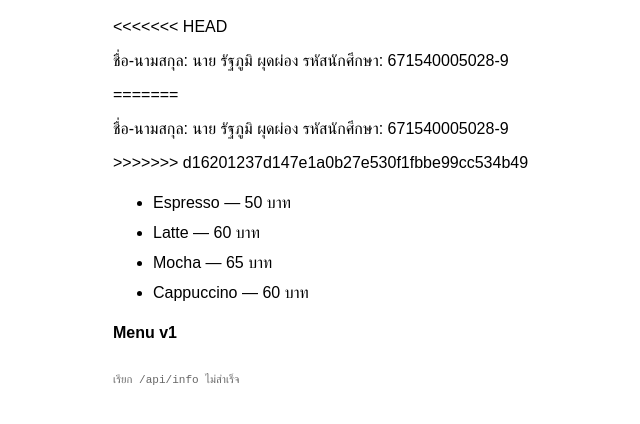
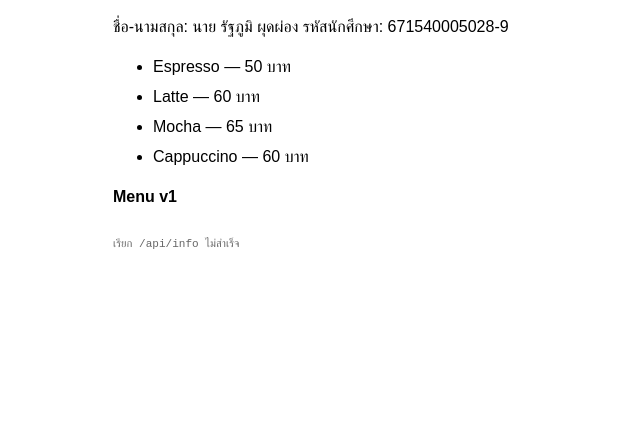
Before and after one commit to ratthaphumph-cell/ksu-coffee-671540005028-9, a website: page public/index.html in a window 1280 px wide. Shown: the part 80-504 px from the top of the page, without its empty margins (287-927 px from the left). Drawn offline with Linux system fonts and the light colour scheme; no server answers.

Commit message:
merge: resolve conflict, keep menu v1

```diff
--- a/public/index.html
+++ b/public/index.html
@@ -13,11 +13,9 @@
 </head>
 <body>
   <h1>KSU Coffee</h1>
-<<<<<<< HEAD
-  <p>ชื่อ-นามสกุล: นาย รัฐภูมิ  ผุดผ่อง รหัสนักศึกษา: 671540005028-9</p>
-=======
+
   <p>ชื่อ-นามสกุล: นาย รัฐภูมิ ผุดผ่อง รหัสนักศึกษา: 671540005028-9 </p>
->>>>>>> d16201237d147e1a0b27e530f1fbbe99cc534b49
+
   <ul class="menu">
     <li>Espresso — 50 บาท</li>
     <li>Latte — 60 บาท</li>
```
